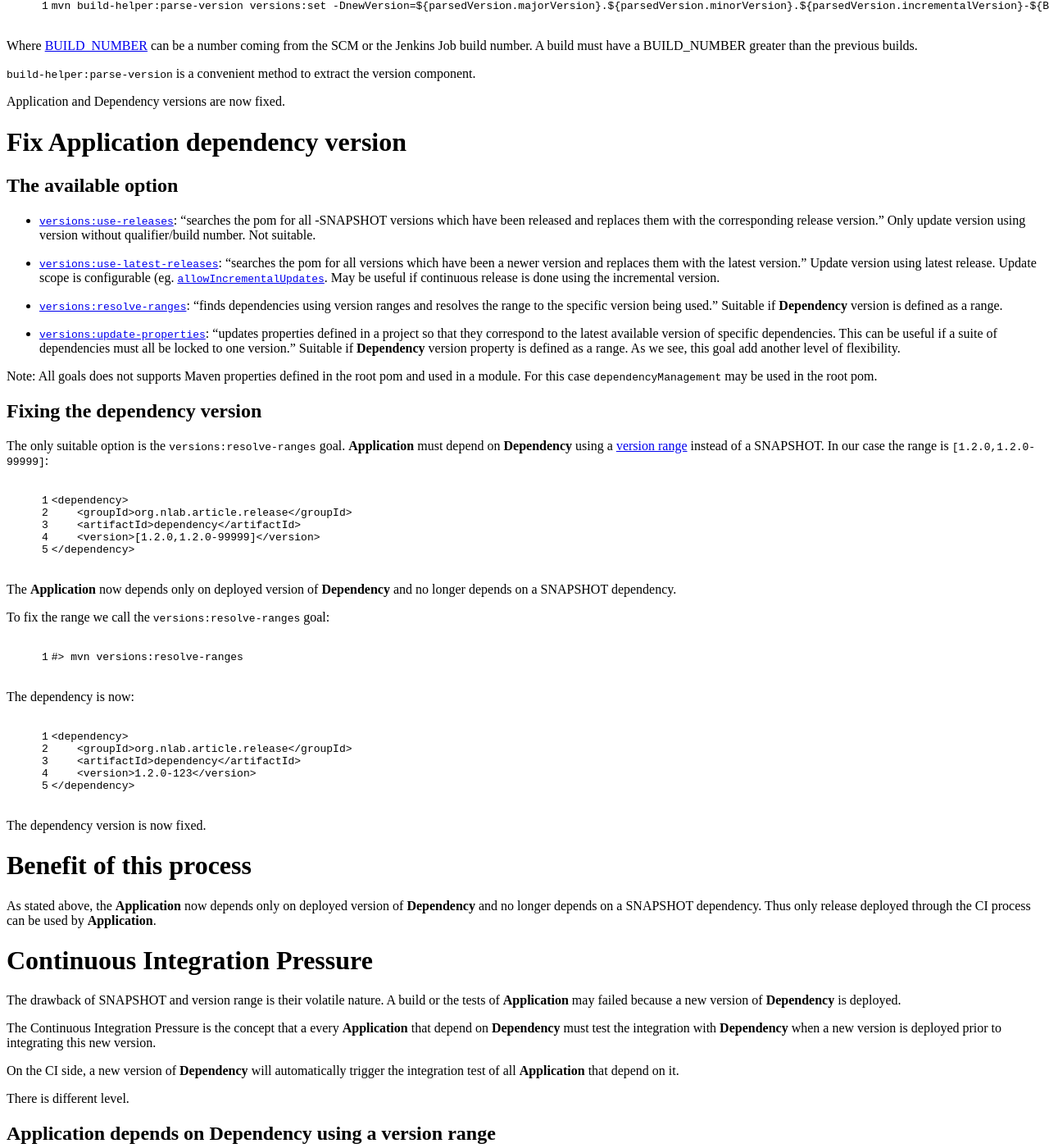
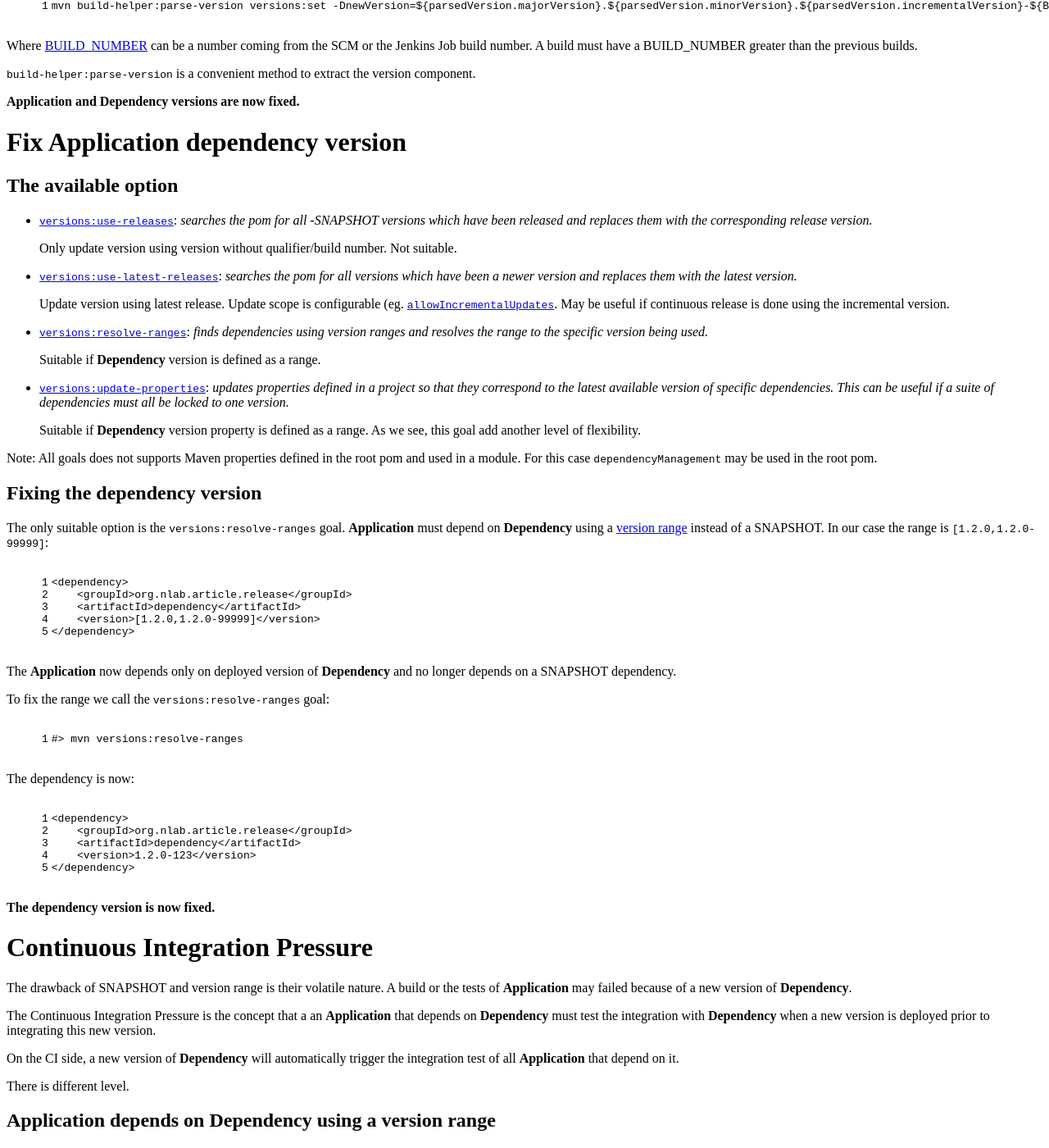
Before and after one commit to nithril/nithril.github.io, a Jekyll site: the page built from _posts/2015-06-28-continuous-release.markdown, in a window 1280 px wide and 1400 px high, scrolled down 1565 px. Shown: the whole window at 82% size. Built offline with Jekyll 4.4.1, drawn with Linux system fonts in a browser that asks for light colours; nearby versions of some CDN libraries; library files that are not in the unit come from our copies; comment, search, counter and statistics services are not loaded; some of the changed text lies outside the part shown.

Commit message:
Continuous Release article

```diff
--- a/_posts/2015-06-28-continuous-release.markdown
+++ b/_posts/2015-06-28-continuous-release.markdown
@@ -97,24 +97,29 @@ A build must have a BUILD_NUMBER greater than the previous builds.
 
 `build-helper:parse-version` is a convenient method to extract the version component.
 
-Application and Dependency versions are now fixed.
+**Application and Dependency versions are now fixed.**
 
 
 # Fix **Application** dependency version
 
 ## The available option
 
-* [`versions:use-releases`](http://www.mojohaus.org/versions-maven-plugin/use-releases-mojo.html): "searches the pom for all -SNAPSHOT versions which have been released and replaces them with the corresponding release version."
-    Only update version using version without qualifier/build number. Not suitable.
+* [`versions:use-releases`](http://www.mojohaus.org/versions-maven-plugin/use-releases-mojo.html): *searches the pom for all -SNAPSHOT versions which have been released and replaces them with the corresponding release version.*
 
-* [`versions:use-latest-releases`](http://www.mojohaus.org/versions-maven-plugin/use-latest-releases-mojo.html): "searches the pom for all versions which have been a newer version and replaces them with the latest version."
+    Only update version using version without qualifier/build number.
+    Not suitable.
+
+* [`versions:use-latest-releases`](http://www.mojohaus.org/versions-maven-plugin/use-latest-releases-mojo.html): *searches the pom for all versions which have been a newer version and replaces them with the latest version.*
+
     Update version using latest release. Update scope is configurable (eg. [`allowIncrementalUpdates`](http://www.mojohaus.org/versions-maven-plugin/use-latest-releases-mojo.html#allowIncrementalUpdates).
     May be useful if continuous release is done using the incremental version.
 
-* [`versions:resolve-ranges`](http://www.mojohaus.org/versions-maven-plugin/resolve-ranges-mojo.html): "finds dependencies using version ranges and resolves the range to the specific version being used."
+* [`versions:resolve-ranges`](http://www.mojohaus.org/versions-maven-plugin/resolve-ranges-mojo.html): *finds dependencies using version ranges and resolves the range to the specific version being used.*
+
     Suitable if **Dependency** version is defined as a range.
 
-* [`versions:update-properties`](http://www.mojohaus.org/versions-maven-plugin/update-properties-mojo.html): "updates properties defined in a project so that they correspond to the latest available version of specific dependencies. This can be useful if a suite of dependencies must all be locked to one version."
+* [`versions:update-properties`](http://www.mojohaus.org/versions-maven-plugin/update-properties-mojo.html): *updates properties defined in a project so that they correspond to the latest available version of specific dependencies. This can be useful if a suite of dependencies must all be locked to one version.*
+
     Suitable if **Dependency** version property is defined as a range. As we see, this goal add another level of flexibility.
 
 Note: All goals does not supports Maven properties defined in the root pom and used in a module. For this case `dependencyManagement` may be used in the root pom.
@@ -154,38 +159,30 @@ The dependency is now:
 {% endhighlight %}
 
 
-The dependency version is now fixed.
-
-
-# Benefit of this process
-
-
-As stated above, the **Application** now depends only on deployed version of **Dependency** and no longer depends on a SNAPSHOT dependency.
-Thus only release deployed through the CI process can be used by **Application**.
-
+**The dependency version is now fixed.**
 
 
 # Continuous Integration Pressure
 
-The drawback of SNAPSHOT and version range is their volatile nature. A build or the tests of **Application** may failed because
- a new version of **Dependency** is deployed.
+The drawback of SNAPSHOT and version range is their volatile nature. A build or the tests of **Application** may failed because of
+ a new version of **Dependency**.
 
-The Continuous Integration Pressure is the concept that a every **Application** that depend on **Dependency** must test the integration
+The Continuous Integration Pressure is the concept that a an **Application** that depends on **Dependency** must test the integration
  with **Dependency** when a new version is deployed prior to integrating this new version.
 
- On the CI side, a new version of **Dependency** will automatically trigger the integration test of all **Application** that depend on it.
+On the CI side, a new version of **Dependency** will automatically trigger the integration test of all **Application** that depend on it.
 
 There is different level.
 
 
 ## **Application** depends on **Dependency** using a version range
 
-On the CI side, a new version of **Dependency** will automatically trigger the pipelines of **Application** that depend on it. As **Application** is using a range, the build will
+On the CI side, a new version of **Dependency** will automatically trigger the **Application** pipeline. As **Application** is using a range, the build will
 use the latest build number. No modification of the above process is needed.
 
 ## **Application** depends on **Dependency** using a fixed version
 
-On the CI side, a new version of **Dependency** will automatically trigger the integration pipelines of **Application** that depend on it.
+On the CI side, a new version of **Dependency** will automatically trigger the **Application** integration pipelines.
 This integration pipeline :
 * Updates the fixed version of **Dependency**
 * Launches the test
```
Also changed, not shown: other parts of _posts/2015-06-28-continuous-release.markdown (+8 -0 lines).
